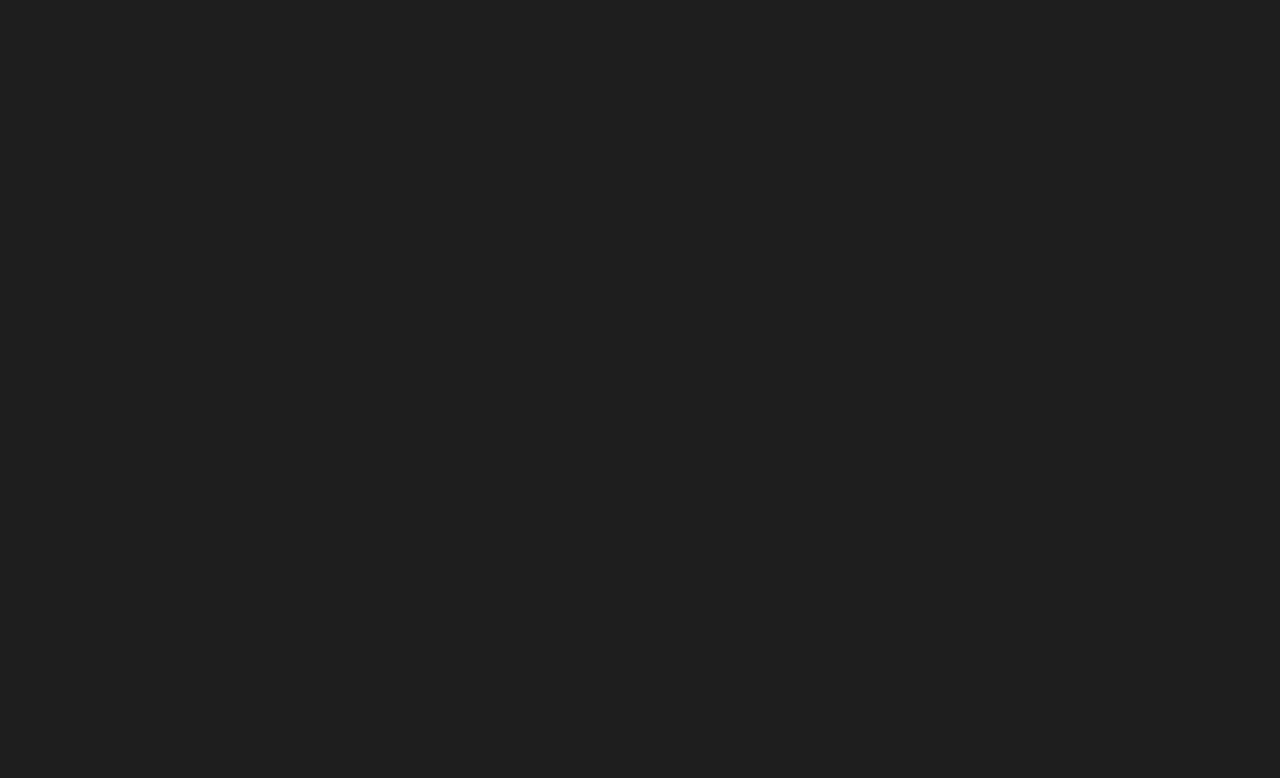
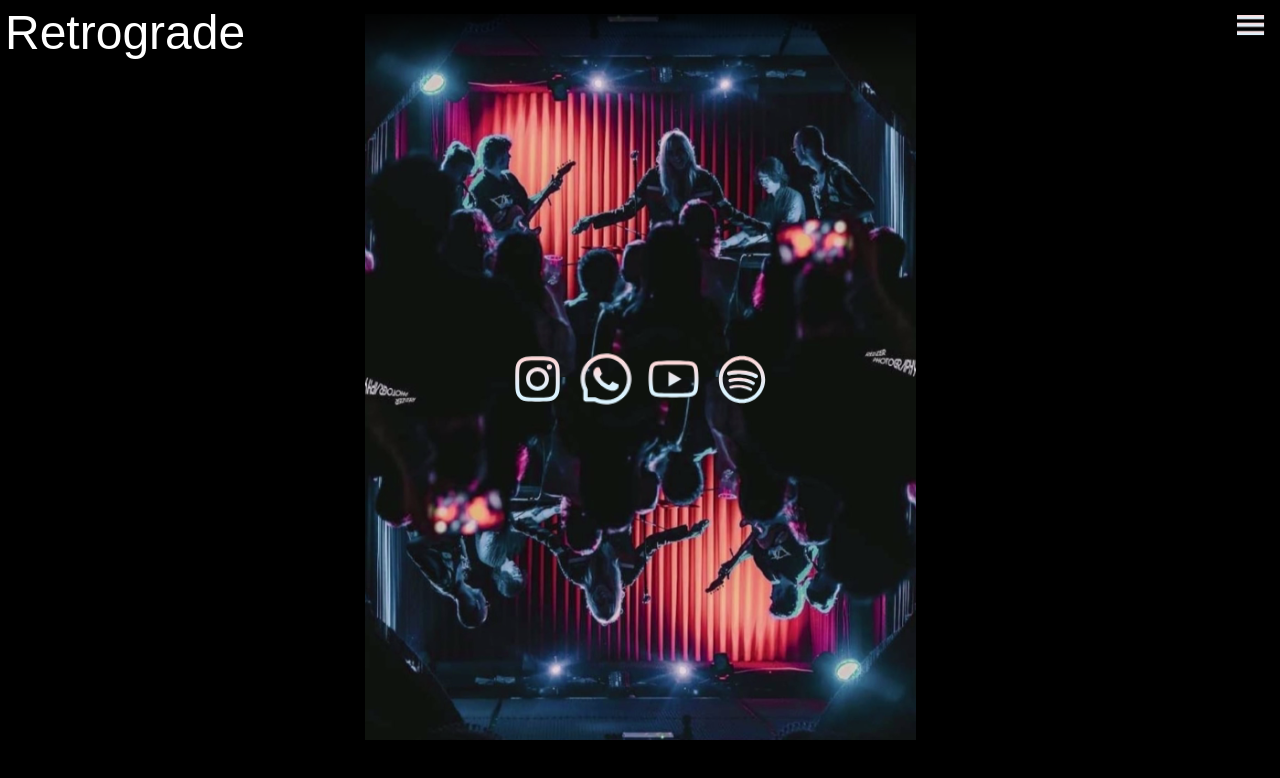
Before and after one commit to NathanHeaton/Retrograde-website, a plain HTML site: page index.html in a window 1280 px wide. Drawn offline with nearby package versions, Linux system fonts and the light colour scheme.

Commit message:
added background image header and socials

```diff
--- a/assets/css.css
+++ b/assets/css.css
@@ -1,9 +1,19 @@
 /* logos and socials */
 
+.socials{
+    display: flex;
+    flex-direction: row;
+    flex-wrap: nowrap;
+    gap: 10px;
+}
 
 /* General Styles */
 body {
-    background-color: #1e1e1e;
+    background-color: #000000;
+    overflow-x: hidden;
+    width: 100%;
+    margin:0px;
+    padding:0px;
 }
 
 a{
@@ -26,12 +36,13 @@ a{
 }
 
 .title {
-    padding: 25px;
-    font-size: 50px;
+    margin: 0px;
+    font-size: 48px;
+    padding: 5px;
 }
 
 h1 {
-    font-size: 50px;
+    font-size: 48px;
 }
 
 h2 {
@@ -49,33 +60,50 @@ p {
 
 /* Navigation */
 
-#hamburger{
+header{
+    position: absolute;
+    top: 0px;
+    width: 100%;
+    left:0px;
+}
+
+.hamburger{
     position: absolute;
     padding: 10px;
-    top: 15px;
-    right: 10px;
+    top: 5px;
+    right: 5px;
+    width: 28px;
+    height: auto;
     z-index: 1;
-    background-color: #FFFfff00;
-    border: none;
-    box-shadow: none;
 }
 
 /* footer */
 footer{
-    margin-top: 70px;
-    background-color: #0c0c0c;
-    position: relative;
-    bottom: 0px;
+
 
 }
 
+/*images*/
+.background-Image{
+    position: relative;
+}
 
 
 /* Button */
 
 
 
-/* Flexbox */
+/* positioning */
+.centre-content{
+    position: relative;
+    display: flex;
+    justify-content: center;
+    overflow-x: hidden;
+}
+.centre-vertical{
+    position: absolute;
+    top:calc(50% - 20px);
+}
 
 
 /* Contact Details */
--- a/index.html
+++ b/index.html
@@ -1,5 +1,5 @@
 <!DOCTYPE html>
-<html>
+<html lang="en">
     <head>
         <meta charset="UTF-8">
         <meta name="viewport" content="width=device-width, initial-scale=1.0">
@@ -8,8 +8,18 @@
         <link href="assets/css.css" rel="stylesheet" text="text/css">
     </head>
     <body>
+        <div class="centre-content">
+        <img class="background-Image" src="assets/img/background.png" alt="background Retrograde playing">
+            <section class="socials centre-vertical">
+                <img src="assets/img/instagram.png" alt="instagram" width="58px">
+                <img src="assets/img/whats-app.png" alt="whats-app"width="58px" >
+                <img src="assets/img/youtube.png" alt="youtube"width="58px" >
+                <img src="assets/img/Spotify.png" alt="Spotify"width="58px" >
+            </section>
+        </div>
         <header>
-
+            <h1 class="title">Retrograde</h1>
+            <img class="hamburger" src="assets/img/Hamburger.png" alt="nav">
         </header>
         <main>
 
```
Also changed, not shown: assets/img/Hamburger.png (added), assets/img/Spotify.png (added), assets/img/Spotify.svg (added), assets/img/background.png (added), assets/img/instagram.png (added), assets/img/whats-app.png (added), assets/img/youtube.png (added).
